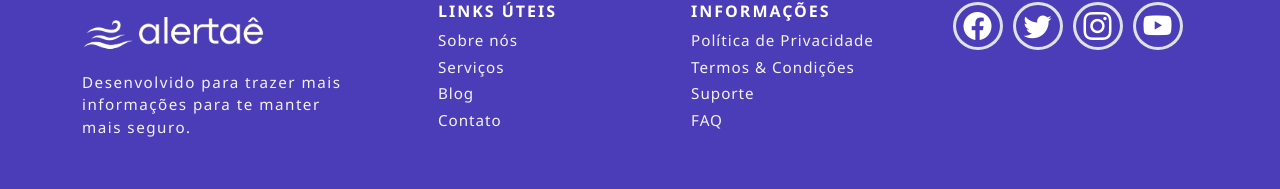
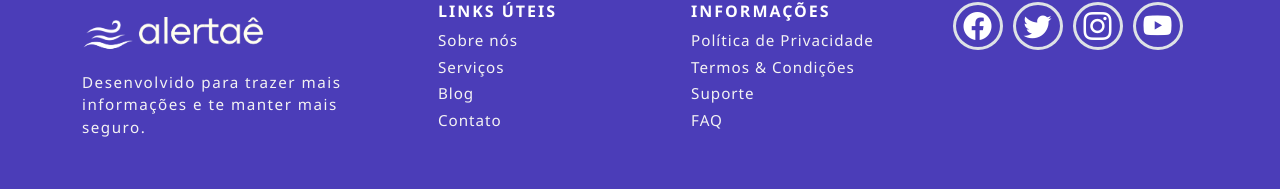
Before and after one commit to enrique-fcnr/alertae, a React (Vite) app: page / in a window 1280 px wide. Shown: the part 1481-1670 px from the top of the page. Built offline with nearby package versions, Linux system fonts and the light colour scheme.

Commit message:
Changing text content

```diff
--- a/src/components/Footer/Footer.jsx
+++ b/src/components/Footer/Footer.jsx
@@ -37,7 +37,7 @@ function Footer() {
                 <img src={Logo2} alt="Logo" />
               </div>
               <p className="footer-slogan d-none d-sm-block">
-                Desenvolvido para trazer mais informações para te manter mais seguro.
+                Desenvolvido para trazer mais informações e te manter mais seguro.
               </p>
             </div>
           </div>
```
